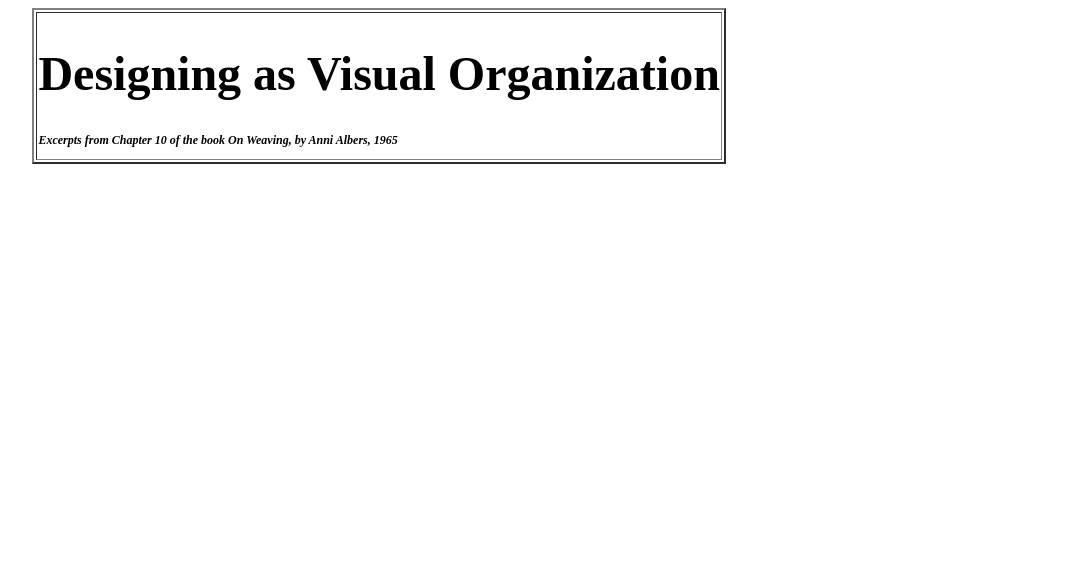
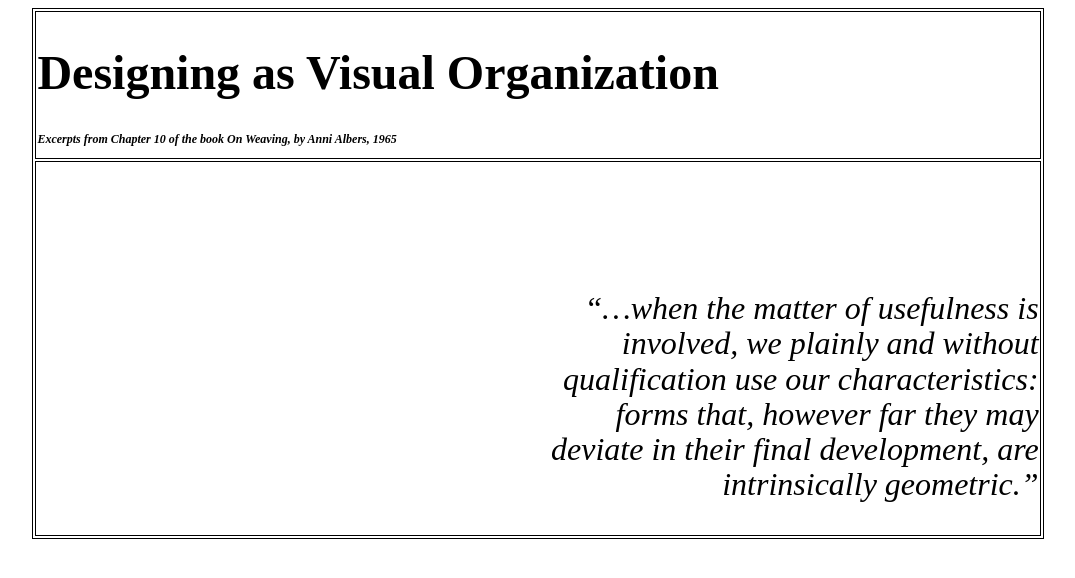
Before and after one commit to anushkaramwani07/anushkaramwani.github.io, a plain HTML site: page anni-albers/index2.html in a window 1280 px wide. Shown: the whole page, without its empty margins (102-1177 px from the left). Drawn offline with Linux system fonts and the light colour scheme.

Commit message:
added css

```diff
--- a/anni-albers/index2.html
+++ b/anni-albers/index2.html
@@ -10,13 +10,22 @@
 
 <body>
   <main>
-    <table border="2">
+    <table>
       <tr>
         <td>
           <h1>Designing as Visual Organization </h1>
           <h2>Excerpts from Chapter 10 of the book On Weaving, by Anni Albers, 1965</h2>
         </td>
       </tr>
+
+      <tr>
+        <td>
+          <p class="callout">
+              “…when the matter of usefulness is involved, we plainly and without qualification use our characteristics:
+              forms that, however far they may deviate in their final development, are intrinsically geometric.”
+          </p>
+        </td>
+        </tr>
     </table>
   </main>
 </body>
--- a/anni-albers/styles.css
+++ b/anni-albers/styles.css
@@ -51,3 +51,7 @@ grid-column: calc(1/7);
 /* ***************************************************** */
 /*                    CSS for index2 */
 /* ***************************************************** */
+
+table,th,td{
+  border: 1px solid;
+}
```
